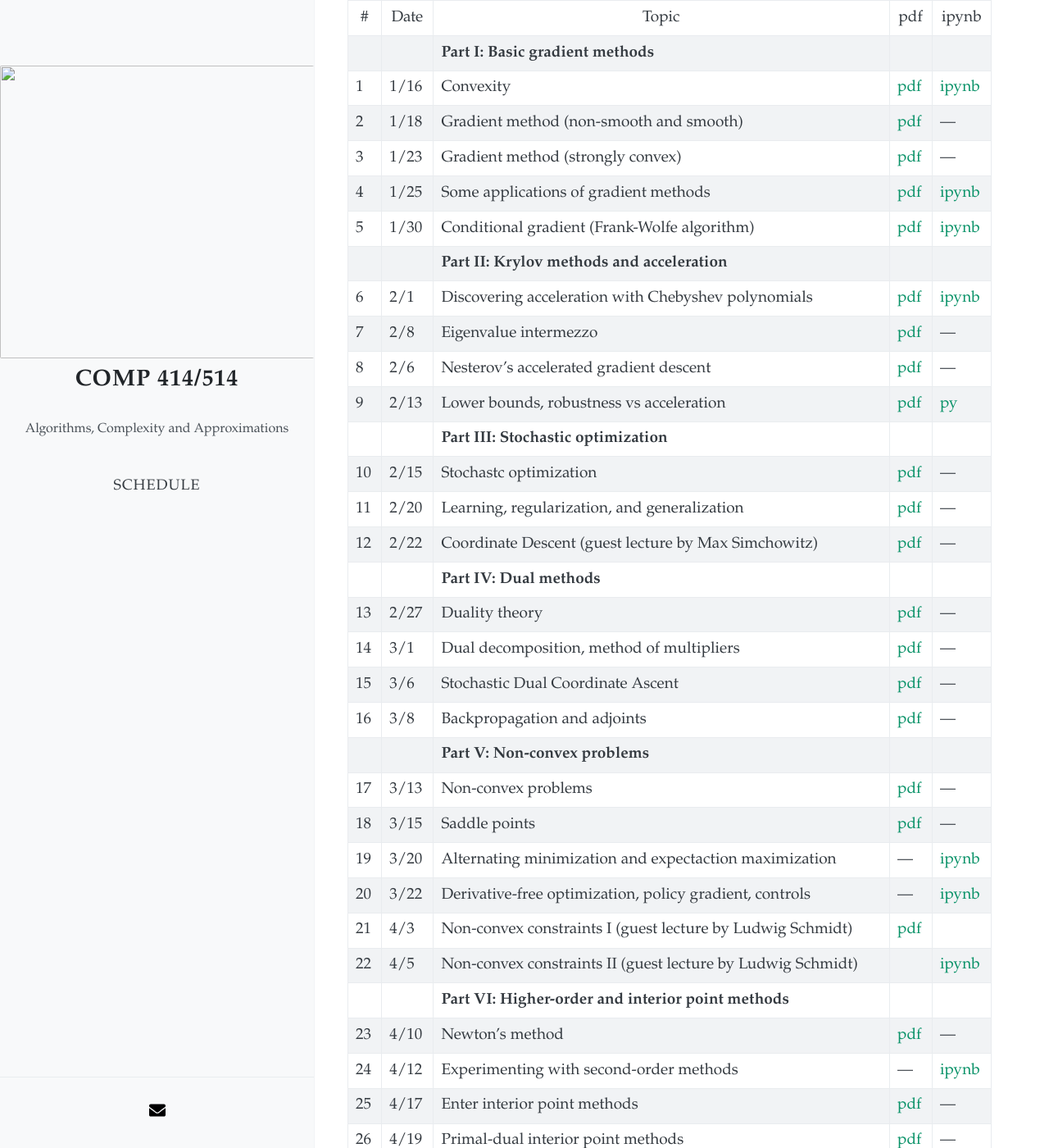
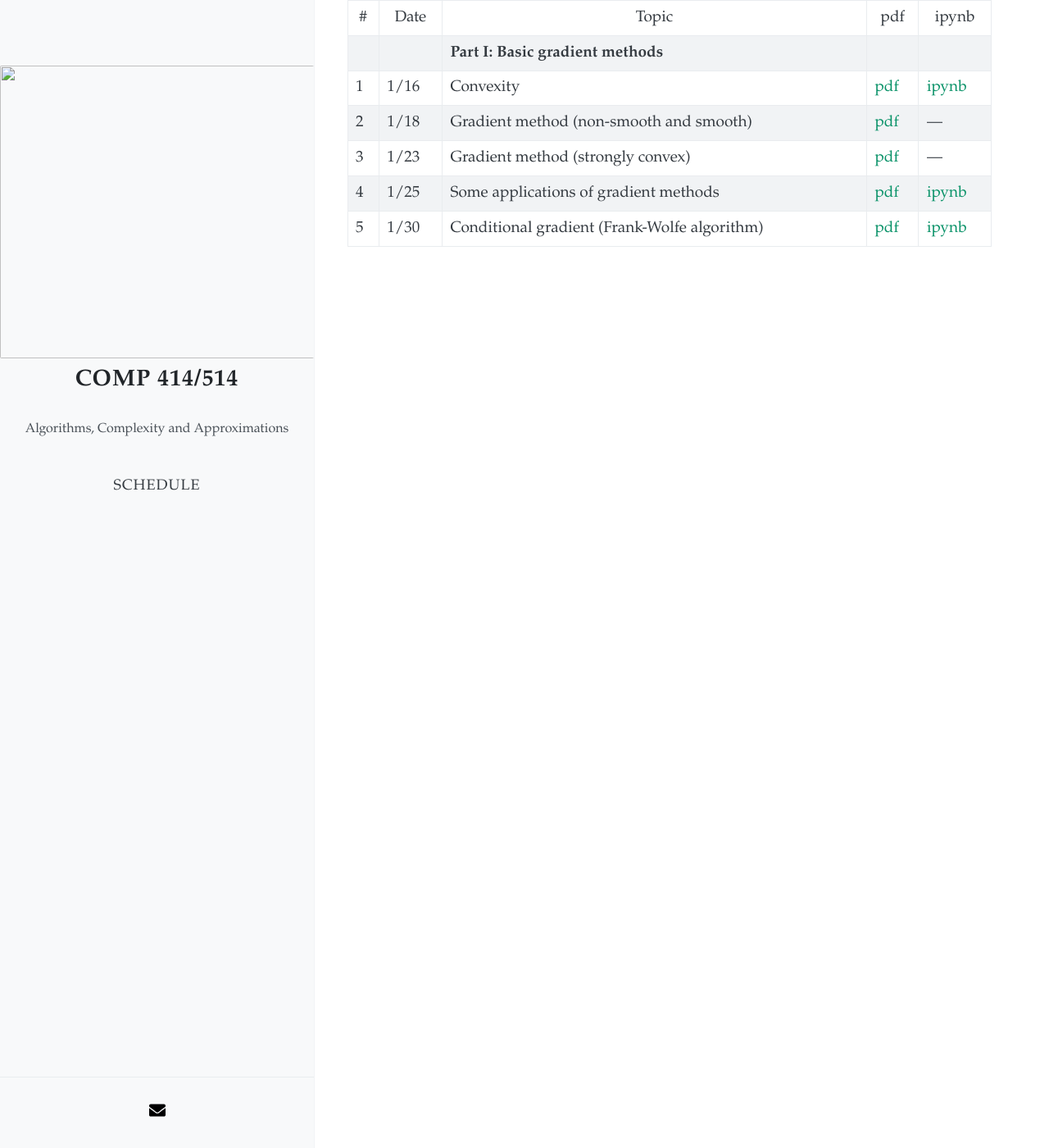
Before and after one commit to akyrillidis/comp414-514, a Jekyll site: the page built from schedule.md, in a window 1280 px wide and 1400 px high. Shown: the whole window at 82% size. Built offline with Jekyll 4.4.1, drawn with Linux system fonts in a browser that asks for light colours; nearby versions of some CDN libraries; some of the changed text lies outside the part shown.

Commit message:
Update schedule.md

```diff
--- a/schedule.md
+++ b/schedule.md
@@ -2,41 +2,12 @@
 layout: default
 ---
 
+
 | # | Date  | Topic  | pdf | ipynb  |
 |-|-|-|-|-|
 | | | **Part I: Basic gradient methods** | | |
-| 1 | 1/16 | Convexity  | [pdf](notes/ee227c-lecture01.pdf) | [ipynb](http://nbviewer.jupyter.org/urls/ee227c.github.io/notes/lecture1.ipynb)
-| 2 | 1/18 | Gradient method (non-smooth and smooth) | [pdf](notes/ee227c-lecture02.pdf)  | ---  |
-| 3 | 1/23 | Gradient method (strongly convex) | [pdf](notes/ee227c-lecture03.pdf)  | --- |
-| 4 | 1/25 | Some applications of gradient methods | [pdf](notes/ee227c-lecture04.pdf)  | [ipynb](code/lecture4.html)  |
-| 5 | 1/30 | Conditional gradient (Frank-Wolfe algorithm) | [pdf](notes/ee227c-lecture05.pdf)  | [ipynb](code/lecture5.html)  |
-| | | **Part II: Krylov methods and acceleration** | | |
-| 6 | 2/1 |  Discovering acceleration with Chebyshev polynomials | [pdf](notes/ee227c-lecture06.pdf)  | [ipynb](code/lecture6.html)  |
-| 7 | 2/8 | Eigenvalue intermezzo | [pdf](notes/ee227c-lecture08.pdf)  | ---  |
-| 8 | 2/6 | Nesterov's accelerated gradient descent  | [pdf](notes/ee227c-lecture07.pdf)  | ---  |
-| 9 | 2/13 | Lower bounds, robustness vs acceleration | [pdf](notes/ee227c-lecture09.pdf)  | [py](code/lecture9.py) |
-| | | **Part III: Stochastic optimization** | | |
-| 10 | 2/15 | Stochastc optimization | [pdf](notes/ee227c-lecture10.pdf)  | ---  |
-| 11 | 2/20 | Learning, regularization, and generalization | [pdf](notes/ee227c-lecture11.pdf)   | ---  |
-| 12 | 2/22 | Coordinate Descent (guest lecture by Max Simchowitz) | [pdf](notes/ee227c-lecture12.pdf)  | ---  |
-| | | **Part IV: Dual methods** | | |
-| 13 | 2/27 | Duality theory  | [pdf](notes/ee227c-lecture13.pdf) | --- |
-| 14 | 3/1 | Dual decomposition, method of multipliers | [pdf](notes/ee227c-lecture14.pdf) | ---  |
-| 15 | 3/6 | Stochastic Dual Coordinate Ascent | [pdf](notes/ee227c-lecture15.pdf)  | ---  |
-| 16 | 3/8 | Backpropagation and adjoints | [pdf](notes/ee227c-lecture16.pdf) | --- |
-| | | **Part V: Non-convex problems** | | |
-| 17 | 3/13 | Non-convex problems | [pdf](notes/ee227c-lecture17.pdf)  | ---  |
-| 18 | 3/15 | Saddle points | [pdf](notes/ee227c-lecture18.pdf)  | --- |
-| 19 | 3/20 | Alternating minimization and expectaction maximization | ---  | [ipynb](code/lecture19.html) |
-| 20 | 3/22 | Derivative-free optimization, policy gradient, controls | --- | [ipynb](code/lecture20.html) |
-| 21 | 4/3  | Non-convex constraints I (guest lecture by Ludwig Schmidt) | [pdf](notes/ee227c-lecture21.pdf) | |
-| 22 | 4/5  | Non-convex constraints II (guest lecture by Ludwig Schmidt) | | [ipynb](code/lecture22.html) |
-| | | **Part VI: Higher-order and interior point methods** | | |
-| 23 | 4/10 | Newton's method | [pdf](notes/ee227c-lecture23.pdf)  | --- |
-| 24 | 4/12 | Experimenting with second-order methods | ---  | [ipynb](code/lecture24.html)  |
-| 25 | 4/17 | Enter interior point methods | [pdf](notes/ee227c-lecture25.pdf) | ---  |
-| 26 | 4/19 | Primal-dual interior point methods | [pdf](notes/ee227c-lecture26.pdf)  | --- |
-| 27 | 4/24 | Ellipsoid method |   | --- |
-| 28 | 4/26 | Submodular functions, Lovasz extension |   | --- |
-| 29 | 5/1 | Reading, review, recitation |   |   |
-| 30 | 5/3 | Reading, review, recitation |   |   |
+| 1 | 1/16 | Convexity  | [pdf]() | [ipynb]()
+| 2 | 1/18 | Gradient method (non-smooth and smooth) | [pdf]()  | ---  |
+| 3 | 1/23 | Gradient method (strongly convex) | [pdf]()  | --- |
+| 4 | 1/25 | Some applications of gradient methods | [pdf]()  | [ipynb]()  |
+| 5 | 1/30 | Conditional gradient (Frank-Wolfe algorithm) | [pdf]()  | [ipynb]()  |
```
